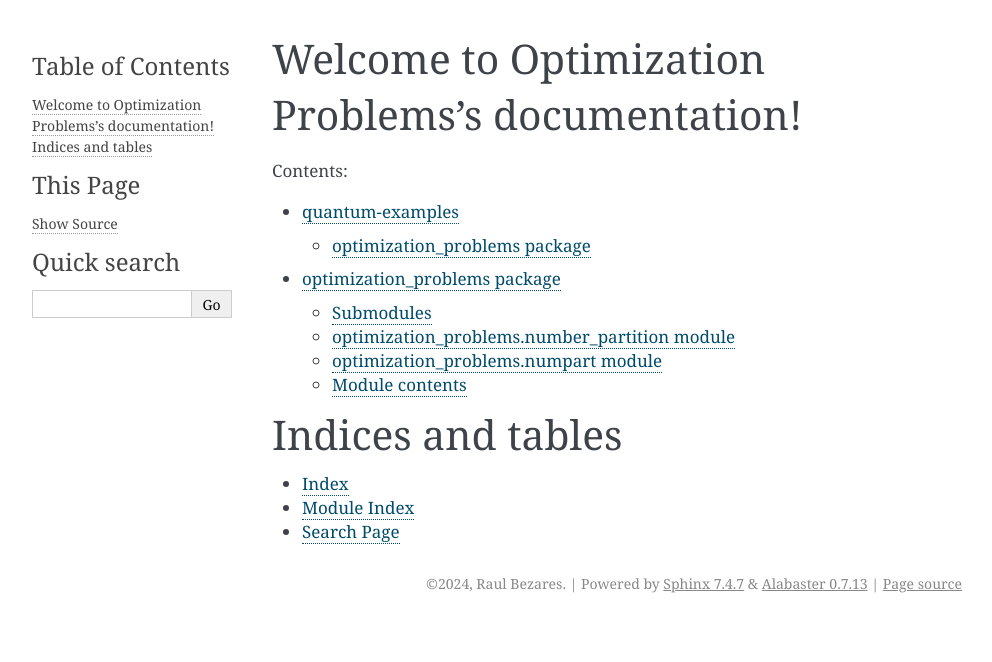
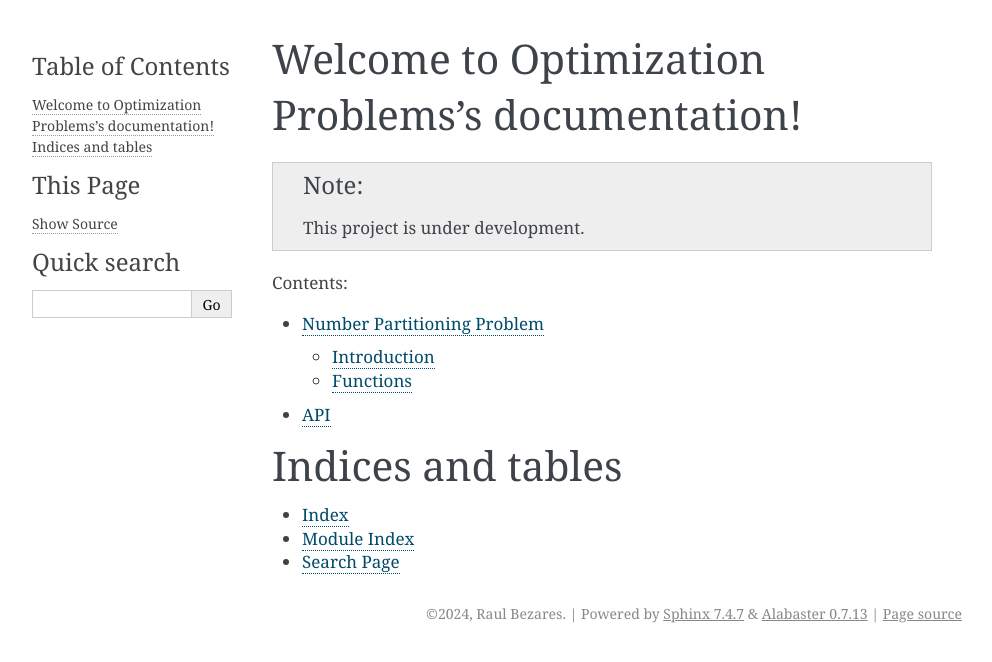
Before and after one commit to rbezares5/quantum-examples, a Sphinx documentation site: the page built from docs/source/index.rst, in a window 1280 px wide. Shown: the top 662 px of the page, without its empty margins (148-1140 px from the left). Built offline with Sphinx 7.4.7, drawn with Linux system fonts in a browser that asks for light colours.

```diff
--- /dev/null
+++ b/docs/source/api.rst
@@ -0,0 +1,7 @@
+API
+===
+
+.. autosummary::
+   :toctree: generated
+
+   optimization_problems.number_partition
--- a/docs/source/index.rst
+++ b/docs/source/index.rst
@@ -6,12 +6,16 @@
 Welcome to Optimization Problems's documentation!
 =================================================
 
+.. note::
+
+   This project is under development.
+
 .. toctree::
    :maxdepth: 2
    :caption: Contents:
 
-   modules
-   optimization_problems
+   numpart
+   api
 
 
 Indices and tables
--- a/docs/source/modules.rst
+++ /dev/null
@@ -1,7 +0,0 @@
-quantum-examples
-================
-
-.. toctree::
-   :maxdepth: 4
-
-   optimization_problems
--- /dev/null
+++ b/docs/source/numpart.rst
@@ -0,0 +1,37 @@
+Number Partitioning Problem
+===========================
+
+Introduction
+------------
+
+This problem consists on dividing a given set :math:`{S = (a_1 , ... , a_N)}` of integer numbers into 2 subsets S\ :sub:`1`\  and S\ :sub:`2`\  so
+that the sum of the elements of both subsets have the same total value. Depending on the initial data
+this may not always be possible, but it can be optimized so that the difference between the sums of both subsets
+is minimized.
+
+Formally, the problem can be formulated with the following decision variables:
+
+.. math::
+
+   x_i= \begin{cases}
+   -1 & \text{if }x_i \text{ belongs to }S_1 \\
+   1 & \text{if }x_i \text{ belongs to }S_2
+   \end{cases}
+
+And in this case the objective function to be minimized is:
+
+.. math::
+    f = (a_1*x_1 + a_2*x_2 + ... + a_N*x_N)^2
+
+This is implemented by the :py:func:`optimization_problems.number_partition.number_partition` function.
+
+It can be simply called as it is:
+
+>>> number_partition(data="dummy", sampler="sim")
+
+Functions
+---------
+
+.. autofunction:: optimization_problems.number_partition.number_partition
+
+.. autofunction:: optimization_problems.number_partition.print_sample
--- a/docs/source/optimization_problems.rst
+++ /dev/null
@@ -1,29 +0,0 @@
-optimization\_problems package
-==============================
-
-Submodules
-----------
-
-optimization\_problems.number\_partition module
------------------------------------------------
-
-.. automodule:: optimization_problems.number_partition
-   :members:
-   :undoc-members:
-   :show-inheritance:
-
-optimization\_problems.numpart module
--------------------------------------
-
-.. automodule:: optimization_problems.numpart
-   :members:
-   :undoc-members:
-   :show-inheritance:
-
-Module contents
----------------
-
-.. automodule:: optimization_problems
-   :members:
-   :undoc-members:
-   :show-inheritance:
```
Also changed, not shown: docs/source/generated/optimization_problems.number_partition.rst (added, +17 -0 lines), 2 other files.
